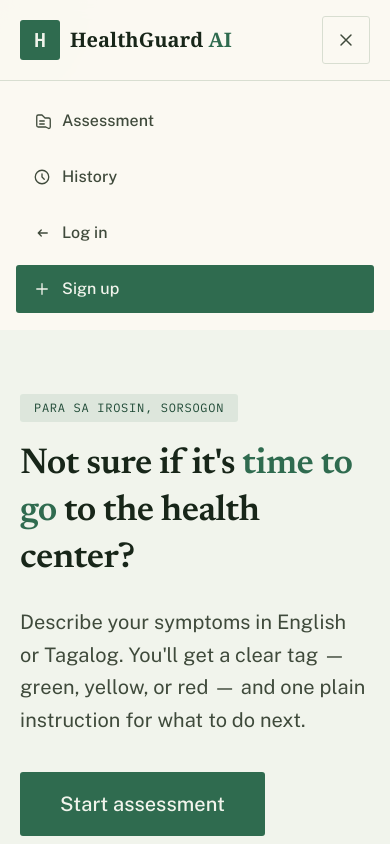
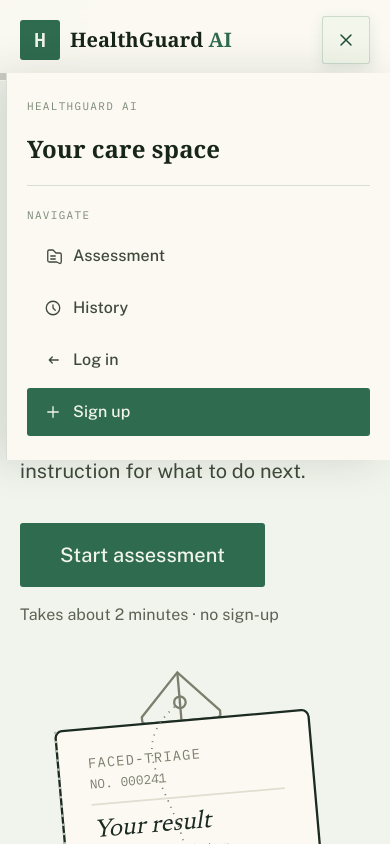
Before and after one commit to KaiiGritt/HealthGuard, a Next.js app: page / in a window 390 px wide. Both pictures are taken after a click on the button "Toggle navigation". Shown: the top 844 px of the page. Built offline with nearby package versions, Linux system fonts and the light colour scheme; no server answers.

Commit message:
Polish mobile navigation

```diff
--- a/app/components/PageHeader.tsx
+++ b/app/components/PageHeader.tsx
@@ -199,8 +199,9 @@ export default function PageHeader() {
           <button
             type="button"
             onClick={() => setMobileMenuOpen((v) => !v)}
-            className="inline-flex h-12 w-12 items-center justify-center rounded-sm border border-border text-ink-secondary md:hidden"
+            className="inline-flex h-12 w-12 items-center justify-center rounded-sm border border-brand/20 bg-brand-tint text-brand-dark shadow-[0_4px_14px_rgba(47,107,79,0.12)] transition hover:border-brand/50 md:hidden"
             aria-label="Toggle navigation"
+            aria-expanded={mobileMenuOpen}
           >
             {mobileMenuOpen ? <IconClose size={20} /> : <IconMenu size={20} />}
           </button>
@@ -208,12 +209,21 @@ export default function PageHeader() {
       </div>
 
       {mobileMenuOpen && (
-        <div className="border-t border-border bg-header px-4 py-4 md:hidden">
-          <div className="flex flex-col gap-2">
+        <div className="fixed inset-0 top-[73px] z-50 bg-ink/20 backdrop-blur-[2px] md:hidden" onClick={() => setMobileMenuOpen(false)}>
+          <div className="ml-auto min-h-full w-full max-w-sm border-l border-border bg-header px-5 py-6 shadow-[-12px_0_40px_rgba(24,38,25,0.14)]" onClick={(event) => event.stopPropagation()}>
+            <div className="mb-5 flex items-center justify-between border-b border-border pb-5">
+              <div>
+                <p className="font-mono text-[11px] uppercase tracking-[0.12em] text-ink-faint">HealthGuard AI</p>
+                <p className="mt-1 font-display text-2xl font-semibold text-ink">Your care space</p>
+              </div>
+              {user ? <span className="flex h-10 w-10 items-center justify-center rounded-full bg-brand text-sm font-semibold text-brand-foreground">{initials(user.full_name)}</span> : null}
+            </div>
+            <p className="mb-2 font-mono text-[11px] uppercase tracking-[0.12em] text-ink-faint">Navigate</p>
+            <div className="flex flex-col gap-1">
             {navLinks}
             {loaded && user ? (
               <>
-                <Link href="/profile" className={linkClass("/profile")} onClick={() => setMobileMenuOpen(false)}>
+                <Link href="/profile" className={cn(linkClass("/profile"), "mt-2 border-t border-border pt-4")} onClick={() => setMobileMenuOpen(false)}>
                   <NavIcon>
                     <IconProfile size={18} />
                   </NavIcon>
@@ -222,7 +232,7 @@ export default function PageHeader() {
                 <button
                   type="button"
                   onClick={handleLogout}
-                  className="flex items-center gap-2 rounded-sm border border-border px-3 py-2 text-left text-sm font-medium text-ink-secondary"
+                  className="mt-1 flex min-h-[44px] items-center gap-2 rounded-sm border border-border px-4 py-3 text-left text-base font-medium text-ink-secondary transition hover:border-brand/50 hover:text-brand-dark"
                 >
                   <NavIcon>
                     <IconLogout size={18} />
@@ -233,6 +243,7 @@ export default function PageHeader() {
             ) : (
               authLinks
             )}
+            </div>
           </div>
         </div>
       )}
--- a/app/components/Sidebar.tsx
+++ b/app/components/Sidebar.tsx
@@ -57,8 +57,17 @@ export default function Sidebar({ user }: { user: User }) {
   const content: ReactNode = (
     <>
       <div className="border-b border-border px-5 py-6">
-        <p className="font-mono text-[11px] uppercase tracking-wide text-ink-faint">{roleLabel}</p>
-        <p className="mt-1 truncate font-display text-lg font-semibold text-ink">{user.full_name}</p>
+        <div className="flex items-center gap-3">
+          <span className="flex h-10 w-10 items-center justify-center rounded-sm bg-brand font-mono text-lg font-semibold text-brand-foreground">H</span>
+          <div className="min-w-0">
+            <p className="font-display text-lg font-semibold text-ink">HealthGuard <span className="text-brand">AI</span></p>
+            <p className="mt-0.5 truncate font-mono text-[10px] uppercase tracking-[0.1em] text-ink-faint">{roleLabel}</p>
+          </div>
+        </div>
+        <div className="mt-5 flex items-center gap-3 rounded-md bg-card px-3 py-3">
+          <span className="flex h-8 w-8 items-center justify-center rounded-full bg-brand-tint font-mono text-xs font-semibold text-brand-dark">{user.full_name.slice(0, 1).toUpperCase()}</span>
+          <p className="truncate text-sm font-medium text-ink">{user.full_name}</p>
+        </div>
       </div>
 
       <nav className="flex-1 space-y-1 px-3 py-4">
@@ -91,9 +100,8 @@ export default function Sidebar({ user }: { user: User }) {
       </nav>
 
       <div className="border-t border-border px-5 py-4">
-        <p className="text-xs leading-relaxed text-ink-faint">
-          HealthGuard AI — Irosin, Sorsogon
-        </p>
+        <p className="font-mono text-[10px] uppercase tracking-[0.08em] text-ink-faint">Irosin, Sorsogon</p>
+        <p className="mt-1 text-xs leading-relaxed text-ink-muted">Community health workspace</p>
       </div>
     </>
   );
@@ -105,19 +113,23 @@ export default function Sidebar({ user }: { user: User }) {
         {content}
       </aside>
 
-      {/* Mobile: toggle + drawer */}
-      <div className="border-b border-border bg-surface px-4 py-3 md:hidden">
+      {/* Mobile: compact trigger and elevated drawer */}
+      <div className="border-b border-border bg-header px-4 py-3 md:hidden">
         <button
           type="button"
           onClick={() => setMobileOpen((v) => !v)}
-          className="flex min-h-[44px] items-center gap-2 rounded-sm border border-border px-4 text-sm font-medium text-ink-secondary"
+          className="flex min-h-[48px] w-full items-center justify-between rounded-md border border-brand/20 bg-card px-4 text-sm font-medium text-ink-secondary shadow-[0_4px_14px_rgba(47,107,79,0.08)]"
+          aria-expanded={mobileOpen}
+          aria-label="Toggle dashboard navigation"
         >
-          <Icon path={icons.overview} />
-          {mobileOpen ? "Close menu" : "Menu"}
+          <span className="flex items-center gap-3"><span className="flex h-8 w-8 items-center justify-center rounded-sm bg-brand text-brand-foreground"><Icon path={icons.overview} /></span><span className="font-semibold text-ink">{roleLabel}</span></span>
+          <span className="font-mono text-xs uppercase tracking-[0.08em] text-brand-dark">{mobileOpen ? "Close" : "Menu"}</span>
         </button>
       </div>
       {mobileOpen && (
-        <div className="flex flex-col border-b border-border bg-surface md:hidden">{content}</div>
+        <div className="fixed inset-0 top-[73px] z-50 bg-ink/20 backdrop-blur-[2px] md:hidden" onClick={() => setMobileOpen(false)}>
+          <div className="flex min-h-full w-full max-w-sm flex-col border-r border-border bg-header shadow-[12px_0_40px_rgba(24,38,25,0.14)]" onClick={(event) => event.stopPropagation()}>{content}</div>
+        </div>
       )}
     </>
   );
```
